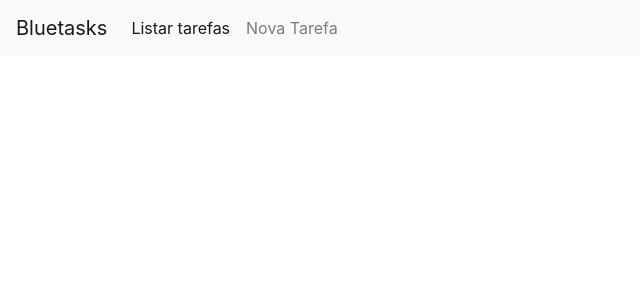
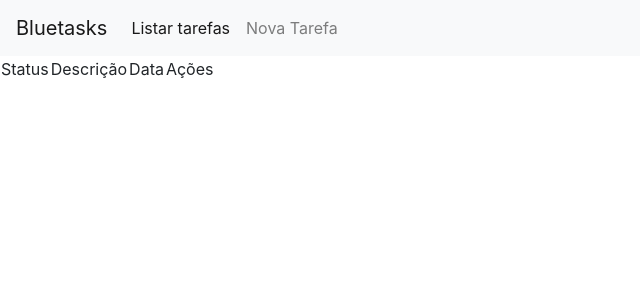
Before and after one commit to lucasengcomp/bluetasks, a React (Create React App) app in the folder bluetasks-frontend/bluetasks-frontend/: page / in a window 1280 px wide. Shown: the top 300 px of the page, without its empty margins (0-640 px from the left). Built offline with nearby package versions, Linux system fonts and the light colour scheme.

Commit message:
Alimentando banco e criando service de tarefa

```diff
--- a/bluetasks-frontend/bluetasks-frontend/src/App.js
+++ b/bluetasks-frontend/bluetasks-frontend/src/App.js
@@ -1,12 +1,14 @@
 import React from "react";
 import Navbar from "./components/NavBar";
 import { BrowserRouter } from "react-router-dom";
+import TaskListTable from "./components/TaskListTable";
 
 function App() {
   return (
     <BrowserRouter>
       <div className="App">
-        <Navbar></Navbar>
+        <Navbar />
+        <TaskListTable />
       </div>
     </BrowserRouter>
   );
--- a/bluetasks-frontend/bluetasks-frontend/src/components/NavBar.js
+++ b/bluetasks-frontend/bluetasks-frontend/src/components/NavBar.js
@@ -1,7 +1,7 @@
 import React, { Component } from "react";
 import NavBarItem from "./NavBarItem";
 import { APP_NAME } from "../constants";
-import { act } from "react-dom/test-utils";
+
 
 class Navbar extends Component {
   constructor(props) {
--- a/bluetasks-frontend/bluetasks-frontend/src/components/NavBarItem.js
+++ b/bluetasks-frontend/bluetasks-frontend/src/components/NavBarItem.js
@@ -1,5 +1,6 @@
 import React, { Component } from "react";
 import { Link } from "react-router-dom";
+
 
 class NavBarItem extends Component {
   render() {
--- /dev/null
+++ b/bluetasks-frontend/bluetasks-frontend/src/components/TaskListTable.js
@@ -0,0 +1,39 @@
+import React, { Component } from "react";
+
+class TaskListTable extends Component {
+  render() {
+    return (
+      <table>
+        <TableHeader />
+        <TableBody />
+      </table>
+    );
+  }
+}
+
+const TableHeader = () => {
+  return (
+    <thead>
+      <tr>
+        <td>Status</td>
+        <td>Descrição</td>
+        <td>Data</td>
+        <td>Ações</td>
+      </tr>
+    </thead>
+  );
+};
+
+const TableBody = () => {
+  return (
+    <tr>
+      <td></td>
+      <td></td>
+      <td></td>
+      <td></td>
+      <td></td>
+    </tr>
+  );
+};
+
+export default TaskListTable;
```
Also changed, not shown: bluetasks-frontend/bluetasks-frontend/src/service/TaskService.js (added, +17 -0 lines), bluetasks-frontend/bluetasks-frontend/src/constants.js (line endings or trailing spaces).
